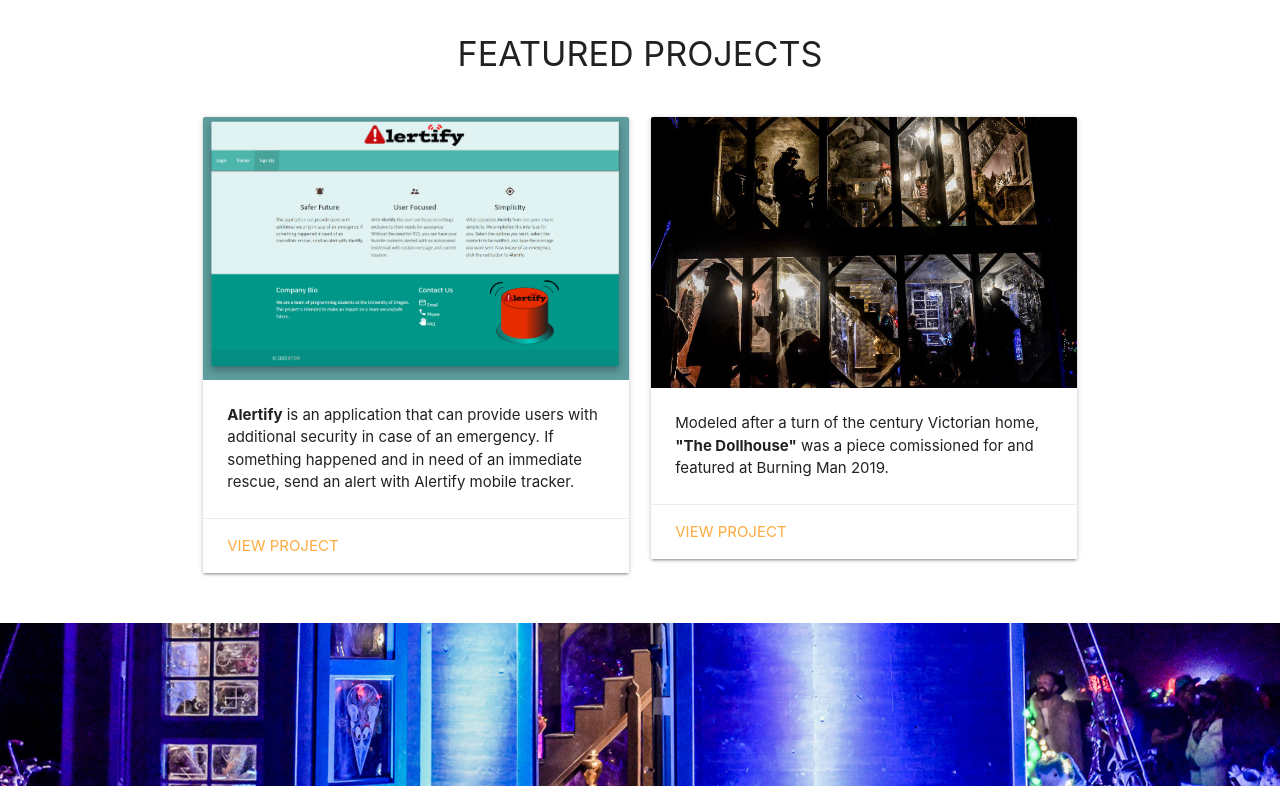
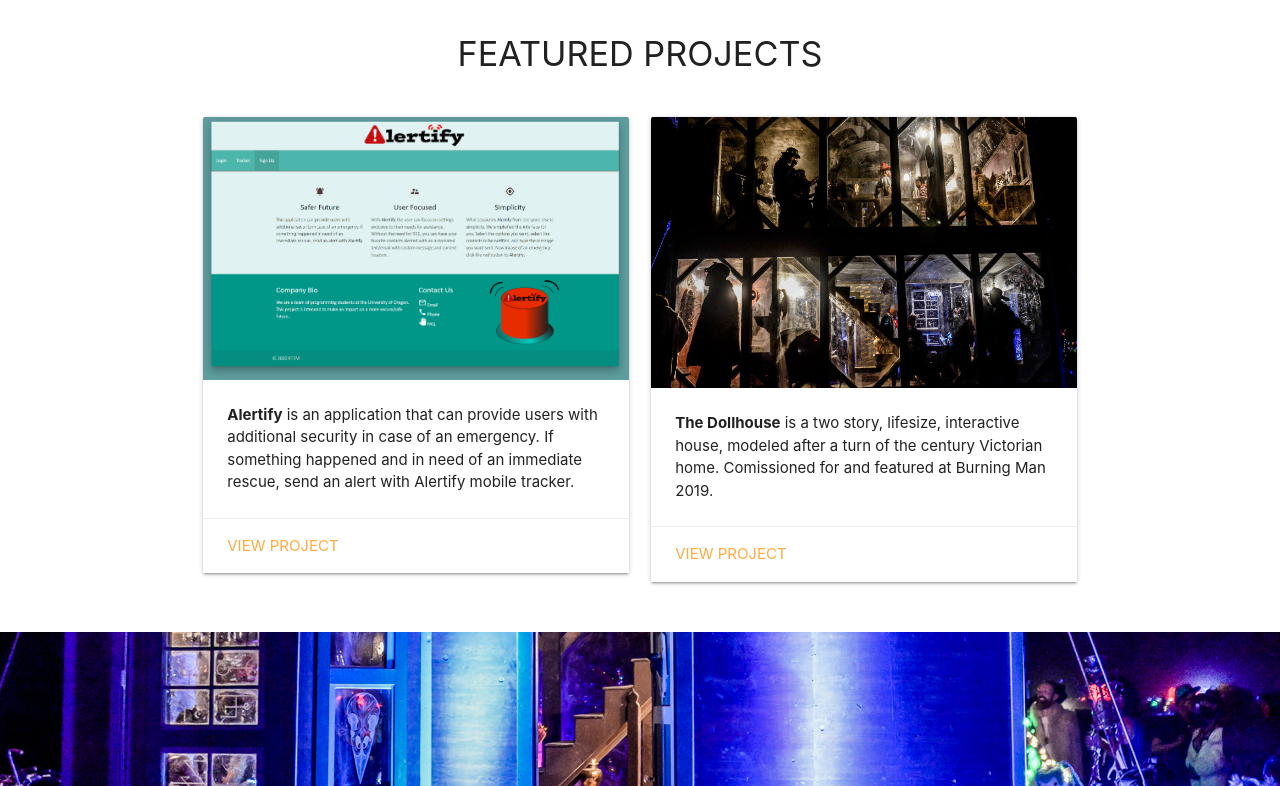
Before and after one commit to thusted/thusted.github.io, a React (Create React App) app: page / in a window 1280 px wide. Shown: the part 1474-2260 px from the top of the page. Built offline with nearby package versions, Linux system fonts and the light colour scheme.

Commit message:
Coverting The Dollhouse project card to utilize project component

```diff
--- a/src/pages/Home.js
+++ b/src/pages/Home.js
@@ -62,19 +62,7 @@
             <div class="row">
               <Project className="col s12 m6 l6" imgSrc={Alertify}title="Alertify" description="is an application that can provide users with additional security in case of an emergency. If something happened and in need of an immediate rescue, send an alert with Alertify mobile tracker." link="/alertify"/>
 
-              <div class="col s12 m6 l6">
-                <div class="card">
-                  <div class="card-image">
-                    <img src={DollhouseBack} alt="cardImage"/>
-                  </div>
-                  <div class="card-content">
-                    <p>Modeled after a turn of the century Victorian home, <b>"The Dollhouse"</b> was a piece comissioned for and featured at Burning Man 2019.</p>
-                  </div>
-                  <div class="card-action">
-                    <a href="./assets/projects/dollhouse.html">VIEW PROJECT</a>
-                  </div>
-                </div>
-              </div>
+              <Project className="col s12 m6 l6" imgSrc={DollhouseBack} title="The Dollhouse" description="is a two story, lifesize, interactive house, modeled after a turn of the century Victorian home. Comissioned for and featured at Burning Man 2019." link="/dollhouse"/>
             </div>
           </div>
         </div>
```
